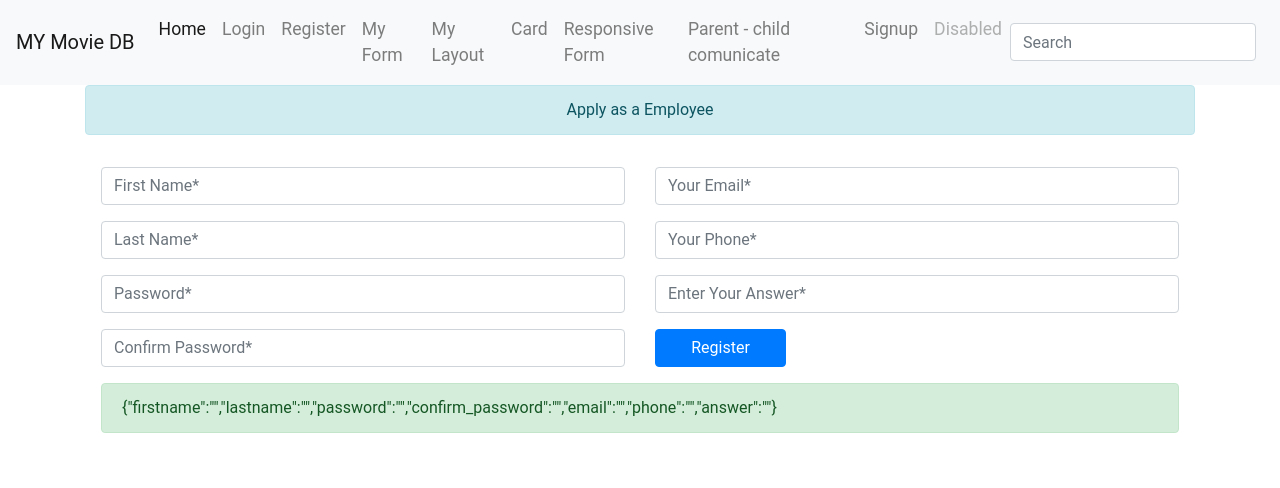
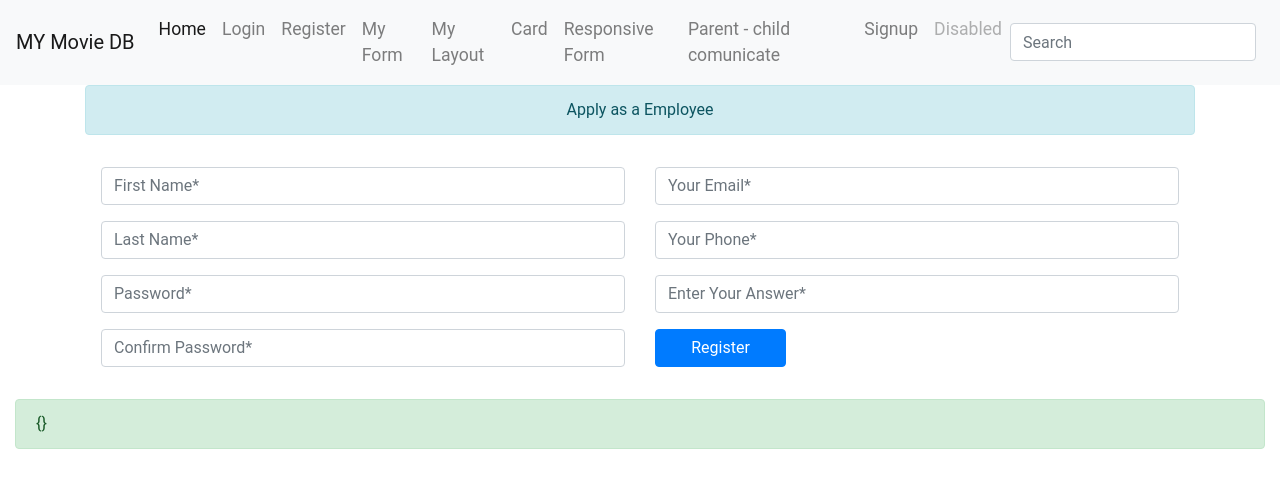
Before and after one commit to zero71st/electron-moviedb, a React (Create React App) app: page /signup in a window 1280 px wide. Shown: the top 488 px of the page. Built offline with nearby package versions, Linux system fonts and the light colour scheme.

Commit message:
Update signup form

```diff
--- a/src/App.js
+++ b/src/App.js
@@ -21,7 +21,6 @@ export default class App extends Component {
         <BrowserRouter>
           <Navbar />
           <Switch>
-
             <Route path='/' component={Home} exact />
             <Route path='/login' component={Login} />
             <Route path='/register' component={Register} />
@@ -32,7 +31,6 @@ export default class App extends Component {
             <Route path='/parent' component = {Parent}/>
             <Route path='/signup' component = {Signup}/>
             <Route component={Error}/>
-
           </Switch>
         </BrowserRouter>
       </div>
--- a/src/components/ResponsiveForm.js
+++ b/src/components/ResponsiveForm.js
@@ -121,7 +121,7 @@ export default class ResponsiveForm extends Component {
                         </div>
                     </div>
                 </div>
-</form>
+            </form>
       </div>
     )
   }
--- a/src/components/Signup.js
+++ b/src/components/Signup.js
@@ -6,14 +6,30 @@ export default class Signup extends Component {
     super(props)
 
     this.state = {
+        fields:{}
+    }
+  }
 
-    }
+  onSubmit = (updateValue)=> {
+      this.setState({
+        fields:{
+          ...this.state.fields,
+          ...updateValue
+        },
+      });
+
+      console.log(JSON.stringify(this.state.fields));
   }
 
   render() {
     return (
       <div>
-        <SignupForm/>
+        <SignupForm onSubmit={this.onSubmit}/>
+
+        <div className="col-12">
+              <p className="alert alert-success">{JSON.stringify(this.state.fields)}</p>
+        </div>
+
       </div>
     )
   }
--- a/src/components/SignupForm.js
+++ b/src/components/SignupForm.js
@@ -17,13 +17,24 @@ export default class SignupForm extends Component {
     }
   }
 
-
   onTextChange=(e)=>{
       this.setState({[e.target.name]:e.target.value});
   }
 
   onSubmit=(e)=>{
-      alert(JSON.stringify(e));
+     // alert(JSON.stringify(this.state));
+      e.preventDefault();
+      this.props.onSubmit(this.state);
+
+      this.setState({
+        firstname:'',
+        lastname:'',
+        password:'',
+        confirm_password:'',
+        email:'',
+        phone:'',
+        answer:'',
+      });
   }
 
   render() {
@@ -32,7 +43,8 @@ export default class SignupForm extends Component {
         <div class="container">
           <p className="alert alert-info text-center">Apply as a Employee</p>
           {/* <hr/> */}
-            <form>
+
+          <form >
           <div class="row">
             <div className="col-md-6">
               <div class="form-group">
@@ -44,11 +56,6 @@ export default class SignupForm extends Component {
                 <input type="text" onChange={this.onTextChange}
                   class="form-control" name="lastname" id="" aria-describedby="helpId" placeholder="Last Name*" />
               </div>
-
-              {/* <div class="form-group">
-                <input type="text" onChange={(e)=> onTextChange(e)}
-                  class="form-control" name="" id="" aria-describedby="helpId" placeholder="First Name*" />
-              </div> */}
 
               <div class="form-group">
                 <input type="text" onChange={this.onTextChange}
@@ -63,26 +70,24 @@ export default class SignupForm extends Component {
             </div>
             <div className="col-md-6">
             <div class="form-group">
-                <input type="text" onChange={(e)=> this.onTextChange(e)}
+                <input type="text" onChange={this.onTextChange}
                   class="form-control" name="email" id="" aria-describedby="helpId" placeholder="Your Email*" />
               </div>
 
               <div class="form-group">
-                <input type="text" onChange={(e)=> this.onTextChange(e)}
+                <input type="text" onChange={this.onTextChange}
                   class="form-control" name="phone" id="" aria-describedby="helpId" placeholder="Your Phone*" />
               </div>
 
               <div class="form-group">
-                <input type="text" onChange={(e)=> this.onTextChange(e)}
+                <input type="text" onChange={this.onTextChange}
                   class="form-control" name="answer" id="" aria-describedby="helpId" placeholder="Enter Your Answer*" />
               </div>
 
-              <input name="" id="" class="btn btn-primary col-sm-12 col-md-3" type="button" value="Register"></input>
+              <button type="submit" onClick={(e)=>this.onSubmit(e)} class="btn btn-primary col-sm-12 col-md-3">Register</button>
 
             </div>
-            <div className="col-12">
-              <p className="alert alert-success">{JSON.stringify(this.state)}</p>
-            </div>
+
           </div>
             </form>
 
```
Also changed, not shown: 1 other file (tests, documents, lock files or other folders).
